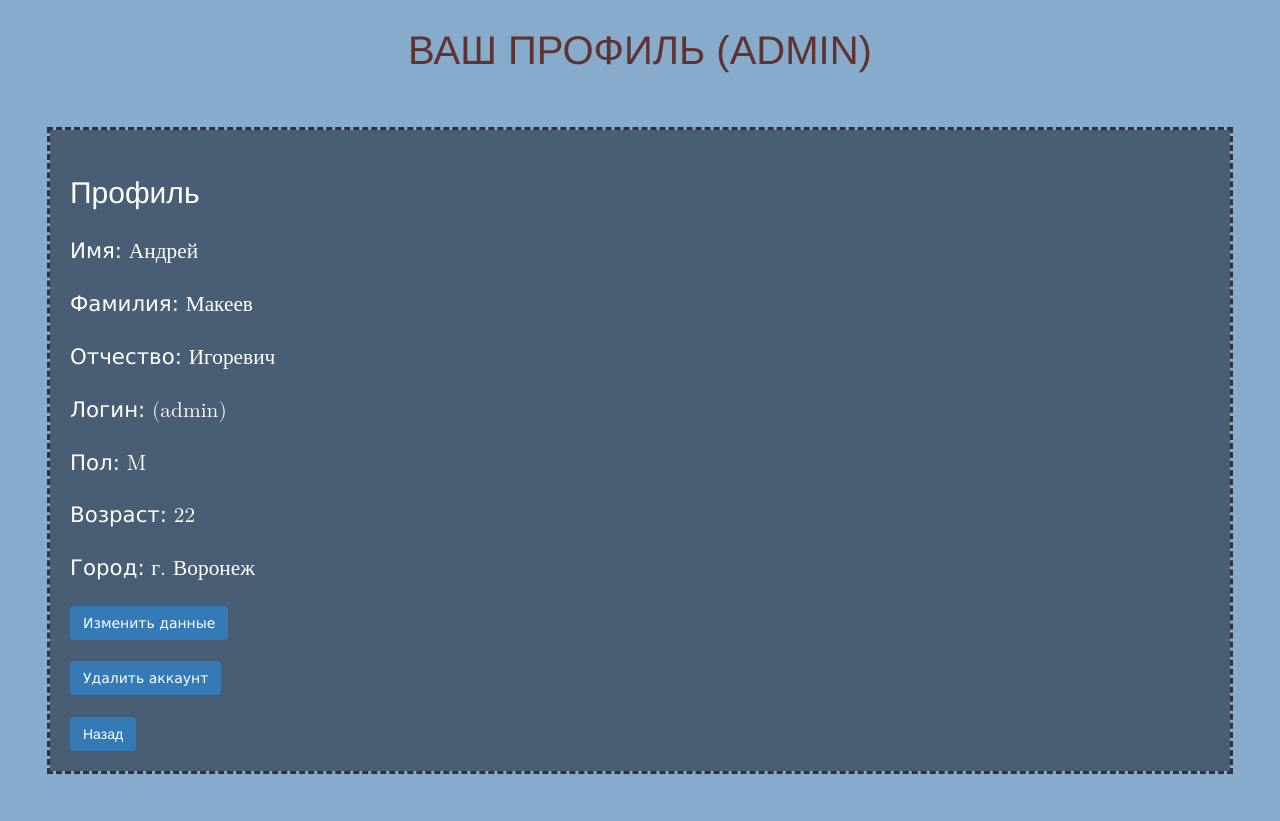
After one commit to EE-WILL-I/MakeDjangoProj, a Django app: page /accounts/account/1/ in a window 1280 px wide. The commit adds this page. Run offline with Django 4.2, Linux system fonts and the light colour scheme; a user stored in the database is signed in; data comes from the database, SQL or seed files in the repository; both versions use the stored data as it was after the commit; parts of the project's set-up code (start-up, migrations or seed data) failed here and were passed over.

Commit message:
1.0 release

```diff
--- a/accounts/urls.py
+++ b/accounts/urls.py
@@ -1,8 +1,10 @@
 from django.urls import path
 from .views import signup
-from .views import update_user
+from .views import update_user, by_account, delete_account
 
 urlpatterns = [
     path('signup/', signup, name='signup'),
-    path('update/', update_user, name='update_user')
+    path('update/', update_user, name='update_user'),
+    path('account/<int:user_id>/', by_account, name='by_account'),
+    path('deleteaccount/<int:user_id>/', delete_account, name='delete_account'),
 ]
--- a/accounts/views.py
+++ b/accounts/views.py
@@ -6,25 +6,43 @@ from django.shortcuts import render, redirect
 from accounts.forms import UserForm, UsersForm
 from event.forms import UserForm, UsersForm
 from django.contrib.auth.forms import UserCreationForm
+from event.models import Users, User
 
 
 @login_required
 @transaction.atomic
 def update_user(request):
     if request.method == 'POST':
+        form = UserCreationForm(request.POST, instance=request.user)
         user_form = UserForm(request.POST, instance=request.user)
-        users_form = UsersForm(request.POST, instance=request.user.users)
-        if user_form.is_valid() and users_form.is_valid():
+        try:
+            users = request.user.users
+        except Users.RelatedObjectDoesNotExist:
+            users = Users.objects.update_or_create(user_id=request.user.id)
+        users_form = UsersForm(request.POST, instance=users)
+        if user_form.is_valid() and users_form.is_valid() and form.is_valid():
             user_form.save()
             users_form.save()
+            form.save()
             messages.success(request, 'Your profile was successfully updated!')
             return redirect('/')
         else:
             messages.error(request, 'Please correct the error below.')
     else:
+        form = UserCreationForm(instance=request.user)
         user_form = UserForm(instance=request.user)
-        users_form = UsersForm(instance=request.user.users)
+        try:
+            users = request.user.users
+        except Users.DoesNotExist:
+            Users.objects.update_or_create(
+                user_id=request.user.id,
+                city='',
+                sex='M'
+            )
+            users = Users.objects.get(user_id=request.user.id)
+        users_form = UsersForm(instance=users)
     return render(request, 'registration/update.html', {
+        'form': form,
         'user_form': user_form,
         'users_form': users_form
     })
@@ -59,3 +77,18 @@ def signup(request):
         'form_user': form_user,
         'form_users': form_users
     })
+
+
+@login_required
+def by_account(request, user_id):
+    users = Users.objects.get(user_id=user_id)
+    return render(request, 'registration/account.html', {'users': users})
+
+
+@login_required
+def delete_account(request, user_id):
+    user = User.objects.get(pk=user_id)
+    users = Users.objects.get(user_id=user_id)
+    user.delete()
+    users.delete()
+    return redirect('index')
--- a/event/models.py
+++ b/event/models.py
@@ -48,7 +48,7 @@ class Event(models.Model):
     data_start = models.DateField(verbose_name='Дата начала', help_text='Дата начала мероприятия')
     data_end = models.DateField(verbose_name='Дата конца', help_text='Дата конца мероприятия')
     city = models.CharField(max_length=80, verbose_name='Город', help_text='Город проведения мероприятия')
-    user = models.ForeignKey(User, on_delete=models.CASCADE, verbose_name='Создатель', help_text='Логин создателя')
+    user = models.ForeignKey(User, on_delete=models.CASCADE, blank=True, verbose_name='Создатель', help_text='Логин создателя')
 
     def __str__(self):
         return self.name
@@ -75,7 +75,7 @@ class UsersEvents(models.Model):
     users = models.ForeignKey(Users, on_delete=models.CASCADE, verbose_name='Пользователь', help_text='Логин пользователя')
     status = models.ForeignKey(UserStatus, on_delete=models.CASCADE, default=1, null=True, verbose_name='Статус участника')
     date_reg = models.DateField(default=timezone.now, verbose_name='Дата регистрации', help_text='Дата регистрации на меропрятии')
-    link_certificate = models.FileField(null=True, blank=True, verbose_name='Сертификат', help_text='Сертификат участника мероприятия')
+    link_certificate = models.FileField(null=True, blank=True, verbose_name='Сертификат', help_text='Сертификат участника мероприятия', upload_to='files/')
     rating = models.IntegerField(null=True, blank=True, verbose_name='Занимеемое место', help_text='Занимеемое место на мероприятии')
 
     class Meta:
--- a/event/static/event/style.css
+++ b/event/static/event/style.css
@@ -1,16 +1,22 @@
 p {
     font-size: 16pt;
     font-family: verdana;
+    color: white;
 }
 
 h1 {
-    font-size: 15 Opt;
+    font-size: 20 Opt;
     text-transform: uppercase;
     text-align: center;
+    color: white;
 }
 
 body, h1, h2, h3, h4, h5, h6 {
 	font-family: 'Open Sans', sans-serif;
+}
+
+li {
+    color: white;
 }
 
 span {
@@ -21,6 +27,7 @@ div {
     outline: dashed;
     margin: 50px;
     padding: 20px;
+    background-color: #495d74
 }
 
 .event {
@@ -38,6 +45,11 @@ div {
     align-items: center;
 }
 
+.event2 {
+    display: flex;
+    align-items: center;
+}
+
 html {
     font-family: sans-serif;
     -webkit-text-size-adjust: 100%;
@@ -45,7 +57,8 @@ html {
 }
 
 body {
-    margin: 0
+    margin: 0;
+    background-color: #87abcb;
 }
 
 article,aside,details,figcaption,figure,footer,header,hgroup,nav,section,summary {
@@ -76,8 +89,8 @@ abbr[title] {
 }
 
 h1 {
-    margin: .67em 0;
-    font-size: 2em
+    font-size: 40px;
+    line-height: 1.45;
 }
 
 mark {
@@ -100,7 +113,8 @@ select {
 }
 
 select {
-    text-transform: none
+    text-transform: none;
+    color: black;
 }
 
 html {
@@ -113,7 +127,7 @@ body {
     font-size: 14px;
     line-height: 1.42857143;
     color: #333;
-    background-color: #fff
+    background-color: #87abcb;
 }
 
 select {
@@ -123,7 +137,7 @@ select {
 }
 
 a {
-    color: #337ab7;
+    color: white;
     text-decoration: none
 }
 
@@ -151,8 +165,8 @@ img {
 .h1,.h2,.h3,.h4,.h5,.h6,h1,h2,h3,h4,h5,h6 {
     font-family: inherit;
     font-weight: 500;
-    line-height: 1.1;
-    color: inherit
+    line-height: 1.5;
+    color: white;
 }
 
 .h1,.h2,.h3,h1,h2,h3 {
@@ -163,10 +177,6 @@ img {
 .h4,.h5,.h6,h4,h5,h6 {
     margin-top: 10px;
     margin-bottom: 10px
-}
-
-.h1,h1 {
-    font-size: 36px
 }
 
 .h2,h2 {
@@ -465,3 +475,7 @@ table {
     border-collapse: collapse;
     border-spacing: 0;
 }
+
+h1 {
+    color: #603232;
+}
--- a/event/templates/event/index.html
+++ b/event/templates/event/index.html
@@ -18,7 +18,7 @@ function clicked(e)
         <div>
             {% if user.is_authenticated %}
                 <h2>Здравствуй, {{ user.first_name }} {{ user.last_name }}!</h2>
-                <p><a href="{% url 'update_user' %}">Изменить данные</a></p>
+                <p><a href="{% url 'by_account' request.user.id %}">Мой аккаунт</a></p>
                 <p><a href="{% url 'logout' %}">Выйти из аккаунта</a></p>
               {% else %}
                 <h2>Вы не вошли в аккаунт</h2>
--- /dev/null
+++ b/event/templates/registration/account.html
@@ -0,0 +1,38 @@
+{% load static %}
+<html>
+<head>
+    <link rel="stylesheet" type="text/css" href="{% static 'event/style.css' %}">
+    <meta charset="UTF-8">
+    <title>Профиль участника</title>
+</head>
+<script>
+function clicked(e)
+{
+    if(!confirm('Вы уверены?')) {
+        e.preventDefault();
+    }
+}
+</script>
+<body>
+    {% if request.user == users.user %}
+    <h1>Ваш профиль ({{ users.user.username }})</h1>
+    {% else %}
+    <h1>Профиль участника {{ users.user.first_name }} {{ users.user.last_name }} {{ users.second_name }} ({{ users.user.username }})</h1>
+    {% endif %}
+    <div>
+        <h2>Профиль</h2>
+        <p>Имя: <span>{{ users.user.first_name }}</span></p>
+        <p>Фамилия: <span>{{ users.user.last_name }}</span></p>
+        <p>Отчество: <span>{{ users.second_name }}</span></p>
+        <p>Логин: <span>({{ users.user.username }})</span></p>
+        <p>Пол: <span>{{ users.sex }}</span></p>
+        <p>Возраст: <span>{{ users.age }}</span></p>
+        <p>Город: <span>{{ users.city }}</span></p>
+        {% if request.user == users.user or request.user.is_superuser %}
+        <p><a href="{% url 'update_user' %}">Изменить данные</a></p>
+        <p><a href="{% url 'delete_account' request.user.id %}" onclick="clicked(event)">Удалить аккаунт</a></p>
+        {% endif %}
+        <a href="{% url 'index' %} ">Назад</a>
+    </div>
+</body>
+</html>
--- a/event/templates/registration/update.html
+++ b/event/templates/registration/update.html
@@ -11,6 +11,7 @@
       <h2>Обновить данные</h2>
       <form method="post">
             {% csrf_token %}
+            {{ form.as_p }}
             {{ user_form.as_p }}
             {{ users_form.as_p }}
           <button type="submit">Сохранить изменения</button>
--- a/event/urls.py
+++ b/event/urls.py
@@ -1,5 +1,5 @@
 from django.urls import path
-from event.views import index, by_event, new_event, delete_event, sign_event, update_event, update_userevent, delete_userevent
+from event.views import index, by_event, new_event, delete_event, sign_event, update_event, update_userevent, delete_userevent, delete_userevent_pk, download
 
 urlpatterns = [
     path('', index, name='index'),
@@ -10,5 +10,7 @@ urlpatterns = [
     path('signevent/<int:event_id>/', sign_event, name='signevent'),
     path('updateevent/<int:event_id>/', update_event, name='updateevent'),
     path('updateuserevent/<int:ue_id>/', update_userevent, name='updateuserevent'),
-    path('deleteuserevent/<int:ue_id>/', delete_userevent, name='deleteuserevent'),
+    path('deleteuserevent/<int:ue_id>/', delete_userevent_pk, name='deleteuserevent'),
+    path('deleteuserevent/<int:event_id>/<int:user_id>/', delete_userevent, name='deleteuserevent'),
+    path('download/<str:path>/', download, name='download'),
 ]
```
Also changed, not shown: event/templates/event/event.html (+33 -13 lines), event/templates/event/preevent.html (+11 -5 lines), event/views.py (+64 -14 lines), db.sqlite3, media/images/MKF3g-x8KcM.jpg (added), media/images/PnESoahD-HA.jpg (added), media/images/PnESoahD-HA_5RcA36Z.jpg (added), media/images/a997b420-88f7-47e0-a615-3fa96b3_ZOB1RVo.jpg (added), media/images/photo_2022-12-01_13-40-44.jpg (added), 2 other files.
